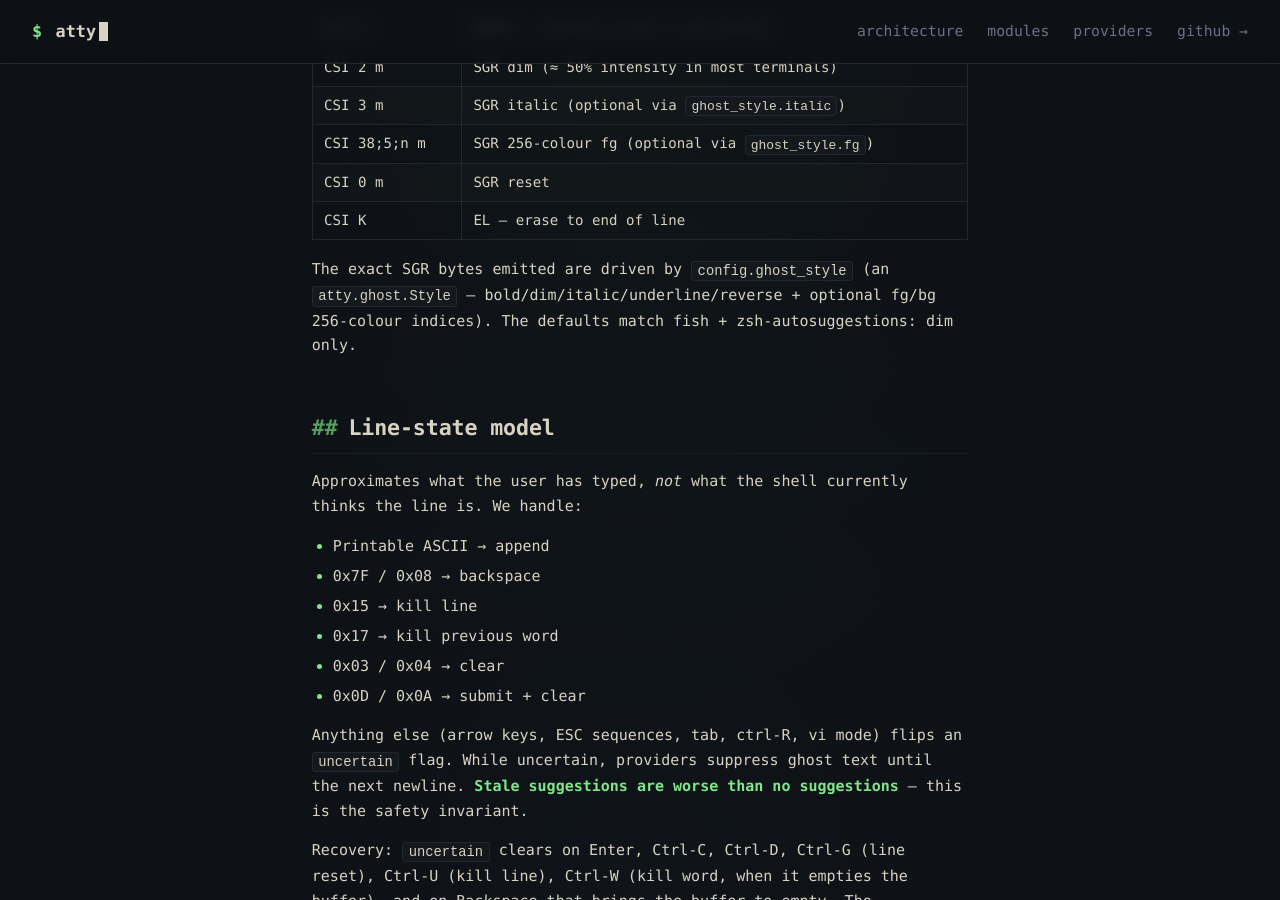
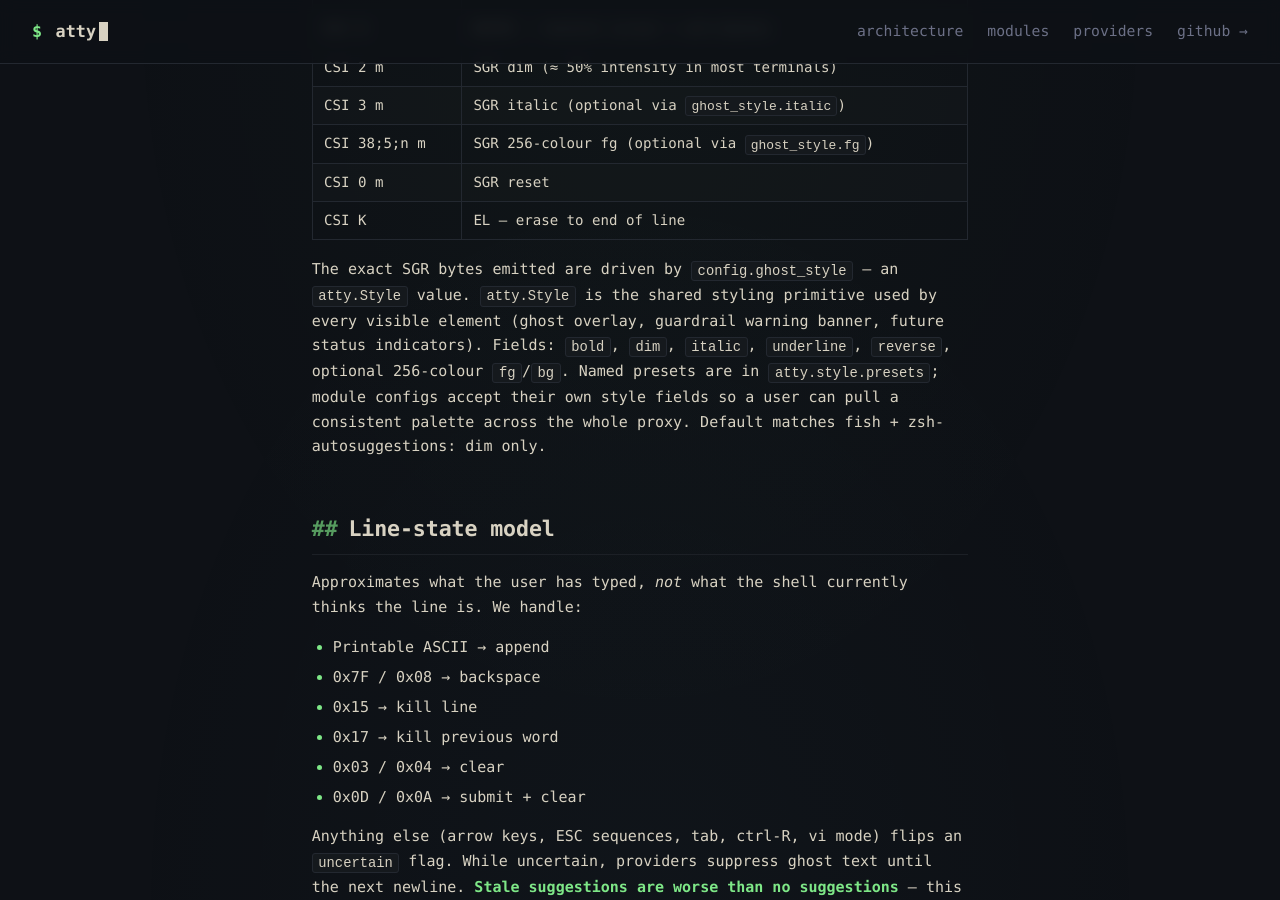
Before and after one commit to fentas/atty, a Jekyll site: the page built from docs/architecture.md, in a window 1280 px wide and 900 px high, scrolled down 4853 px. Built offline with Jekyll 4.4.1, drawn with Linux system fonts in a browser that asks for light colours.

Commit message:
refactor(style): promote Style to a first-class atty.Style with presets
Style was scoped to atty.ghost — but the same primitive is what
guardrail's warning banner wants, what a future status indicator
would want, etc. Lift it out so it's reusable.

  - src/style.zig owns Style + a `presets` namespace (muted, warning,
    danger, info, …)
  - atty.Style is the canonical name; atty.ghost.Style stays as an
    alias so existing configs don't break
  - Style implements `format` so `{f}` writes its SGR prefix bytes,
    and ansi.writeGhost / guardrail.writeWarning both use that
  - Guardrail gains a `warning_style` field (default matches the
    previous dim+italic look)

User configs that want a consistent palette can now write the same
type once and reference it everywhere:

  pub const ghost_style = atty.style.presets.muted;
  pub const Guardrail = ...configure(.{
      .warning_style = atty.style.presets.danger,
  });

Co-Authored-By: Claude Opus 4.7 (1M context) <noreply@anthropic.com>

```diff
--- a/docs/architecture.md
+++ b/docs/architecture.md
@@ -198,10 +198,14 @@ tick (default 100 ms), and naive re-paints would flicker.
 | CSI 0 m        | SGR reset                                            |
 | CSI K          | EL — erase to end of line                            |
 
-The exact SGR bytes emitted are driven by `config.ghost_style`
-(an `atty.ghost.Style` — bold/dim/italic/underline/reverse +
-optional fg/bg 256-colour indices). The defaults match
-fish + zsh-autosuggestions: dim only.
+The exact SGR bytes emitted are driven by `config.ghost_style` — an
+`atty.Style` value. `atty.Style` is the shared styling primitive used
+by every visible element (ghost overlay, guardrail warning banner,
+future status indicators). Fields: `bold`, `dim`, `italic`,
+`underline`, `reverse`, optional 256-colour `fg`/`bg`. Named
+presets are in `atty.style.presets`; module configs accept their
+own style fields so a user can pull a consistent palette across
+the whole proxy. Default matches fish + zsh-autosuggestions: dim only.
 
 ## Line-state model
 
```
Also changed, not shown: docs/index.md (+4 -4 lines), docs/providers.md (+4 -1 lines), README.md, 7 other files.
